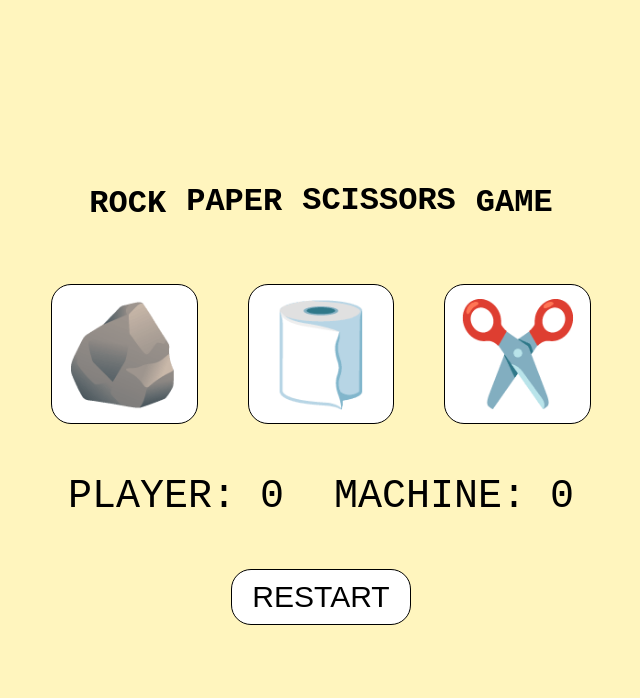
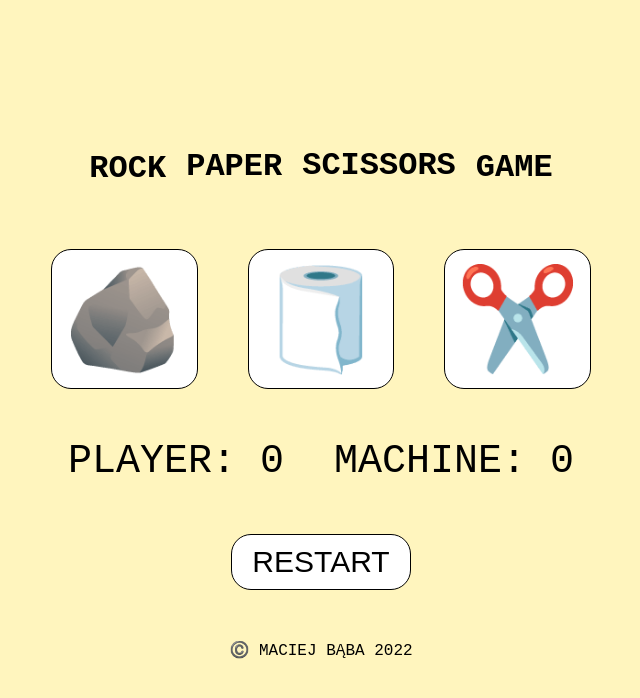
Before and after one commit to maciejbaba/rock-paper-game, a plain HTML site: page index.html in a window 1280 px wide. Shown: the whole page, without its empty margins (319-959 px from the left). Drawn offline with Linux system fonts and the light colour scheme.

Commit message:
Add copyright

```diff
--- a/index.html
+++ b/index.html
@@ -18,6 +18,7 @@
     </div>
     <div class="results"></div>
     <button type="button" class="restart-button">RESTART</button>
+    <div class="copyright">©️ MACIEJ BĄBA 2022</div>
   </div>
 </body>
 </html>
--- a/styles.css
+++ b/styles.css
@@ -24,6 +24,10 @@ h1 {
   margin-bottom: 0px;
   display: flex;
   gap: 20px;
+}
+
+.copyright {
+  margin-top: auto;
 }
 
 .rock, .paper, .scissors, .game {
```
